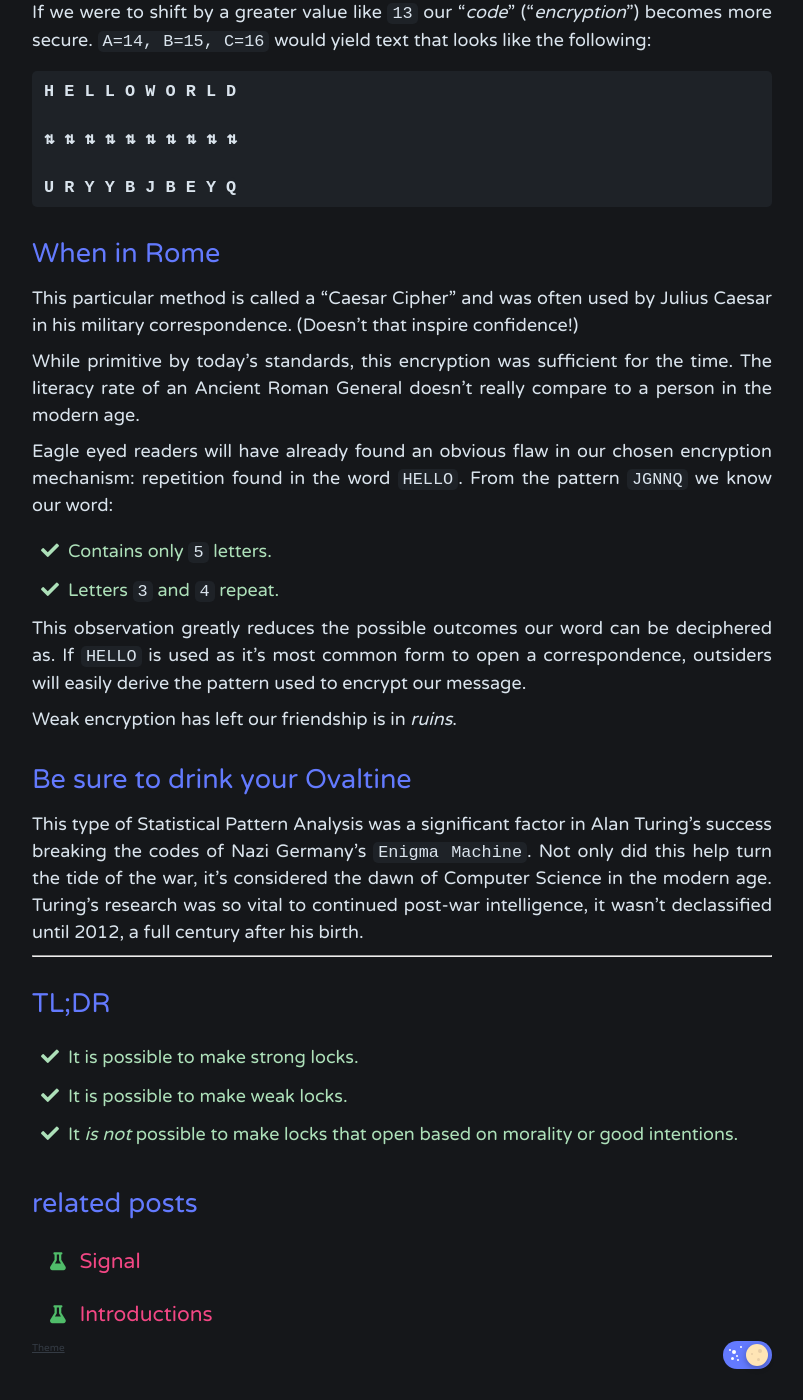
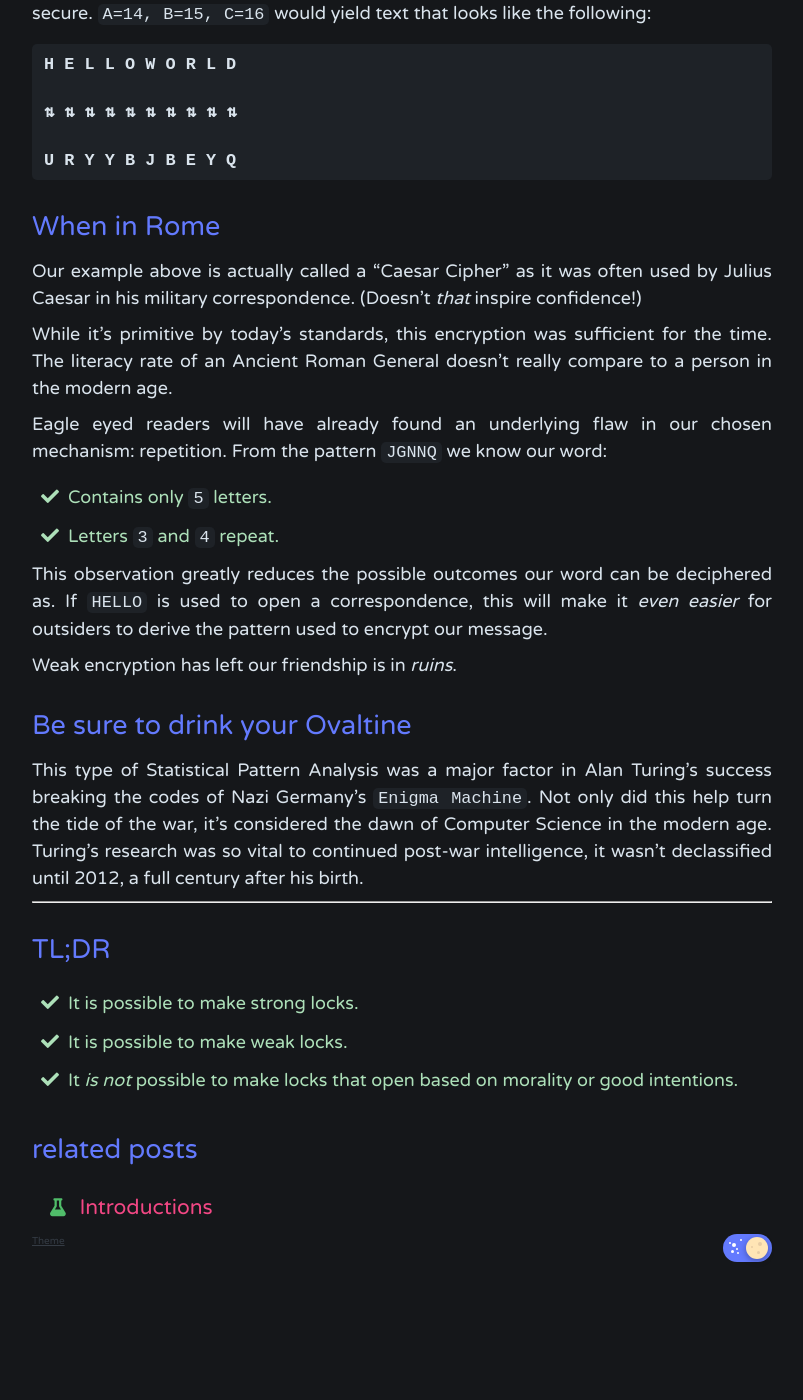
Before and after one commit to matrix8967/text-mainframe-computer-mirror, a Jekyll site: the page built from _posts/2020-06-13-Vocab-Encryption.md, in a window 1280 px wide and 1400 px high, scrolled down 955 px. Shown: the whole window, without its empty margins (238-1041 px from the left). Built offline with Jekyll 4.4.1, drawn with Linux system fonts in a browser that asks for light colours; after the commit the page ends 2253 px from its top, so only the background shows below that; some of the changed text lies outside the part shown.

Commit message:
Touch up some words. Move draft. Remove Jekyll cache.

```diff
--- a/_posts/2020-06-13-Vocab-Encryption.md
+++ b/_posts/2020-06-13-Vocab-Encryption.md
@@ -2,12 +2,12 @@
 layout: post
 title:  "wtf is encryption?"
 description: URYYB JBEYQ.
-tags: Intro Words Terms Encryption Vocab
+tags: Encryption-101
 ---
 
 # **Encryption**
 
-Encryption and Cryptography are old as secrets themselves. Stated simply - to encrypt something means to hide or obscure it using a secret method. When this method is used in the context of modern computers, it's often referred to as "Cryptography."
+Encryption are old as secrets themselves. Stated simply - to encrypt something means to hide or obscure it using a secret method.
 
 ## **Word Salad**
 
@@ -35,22 +35,22 @@ U R Y Y B J B E Y Q
 
 ## When in Rome
 
-This particular method is called a "Caesar Cipher" and was often used by Julius Caesar in his military correspondence. (Doesn't that inspire confidence!)
+Our example above is actually called a "Caesar Cipher" as it was often used by Julius Caesar in his military correspondence. (Doesn't _that_ inspire confidence!)
 
-While primitive by today's standards, this encryption was sufficient for the time. The literacy rate of an Ancient Roman General doesn't really compare to a person in the modern age.
+While it's primitive by today's standards, this encryption was sufficient for the time. The literacy rate of an Ancient Roman General doesn't really compare to a person in the modern age.
 
-Eagle eyed readers will have already found an obvious flaw in our chosen encryption mechanism: repetition found in the word `HELLO`. From the pattern `JGNNQ` we know our word:
+Eagle eyed readers will have already found an underlying flaw in our chosen mechanism: repetition. From the pattern `JGNNQ` we know our word:
 
 * Contains only `5` letters.
 * Letters `3` and `4` repeat.
 
-This observation greatly reduces the possible outcomes our word can be deciphered as. If `HELLO` is used as it's most common form to open a correspondence, outsiders will easily derive the pattern used to encrypt our message.
+This observation greatly reduces the possible outcomes our word can be deciphered as. If `HELLO` is used to open a correspondence, this will make it *even easier* for outsiders to derive the pattern used to encrypt our message.
 
 Weak encryption has left our friendship is in _ruins_.
 
 ## Be sure to drink your Ovaltine
 
-This type of Statistical Pattern Analysis was a significant factor in Alan Turing's success breaking the codes of Nazi Germany's `Enigma Machine`. Not only did this help turn the tide of the war, it's considered the dawn of Computer Science in the modern age. Turing's research was so vital to continued post-war intelligence, it wasn't declassified until 2012, a full century after his birth.
+This type of Statistical Pattern Analysis was a major factor in Alan Turing's success breaking the codes of Nazi Germany's `Enigma Machine`. Not only did this help turn the tide of the war, it's considered the dawn of Computer Science in the modern age. Turing's research was so vital to continued post-war intelligence, it wasn't declassified until 2012, a full century after his birth.
 
 -----
 
```
Also changed, not shown: _posts/2020-06-15-Signal.md (deleted, +0 -28 lines).
